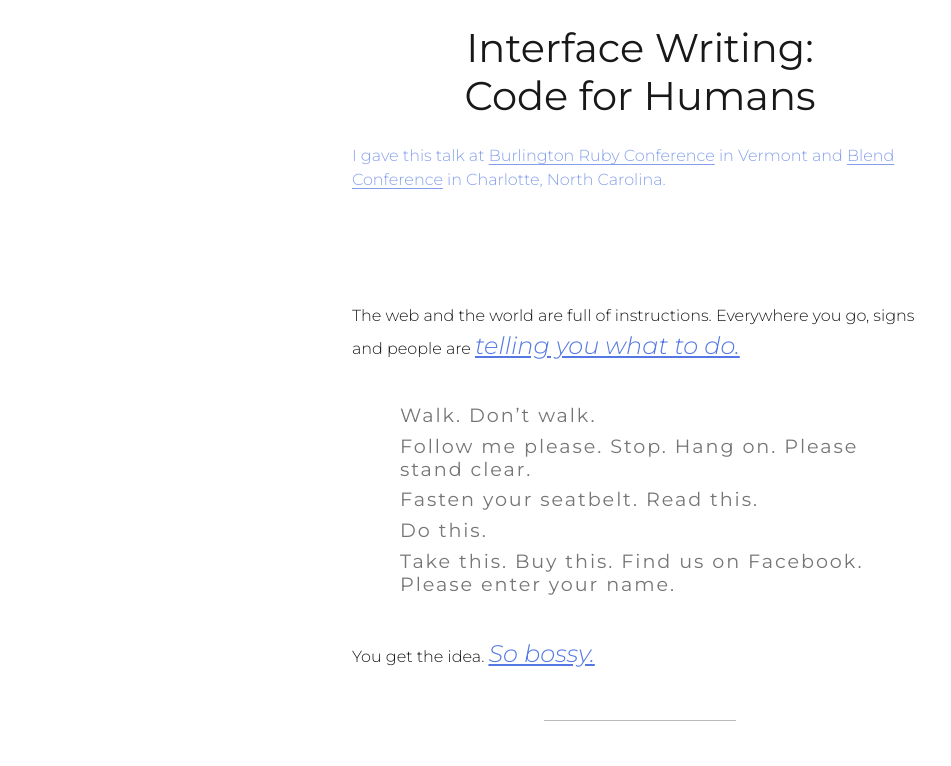
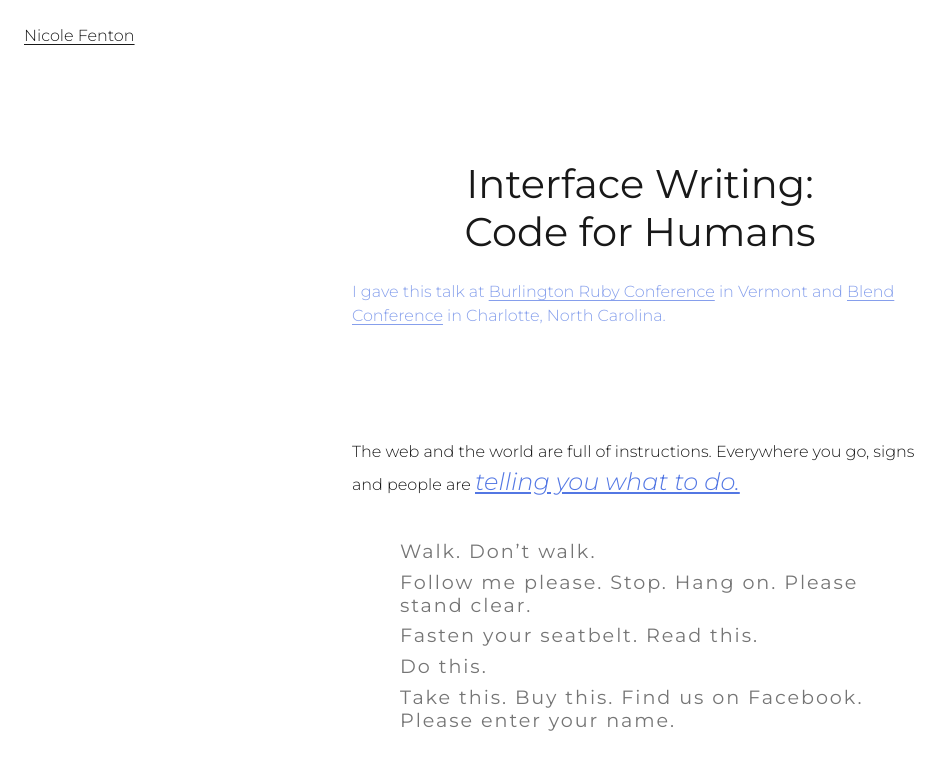
Before and after one commit to f638-typography/manuscript, a plain HTML site: page index.html in a window 1280 px wide. Shown: the top 766 px of the page, without its empty margins (0-951 px from the left). Drawn offline with Linux system fonts and the light colour scheme.

Commit message:
Adding Header for Nicole Fenton

```diff
--- a/index.html
+++ b/index.html
@@ -11,6 +11,9 @@
 		<link rel="stylesheet" href="style.css" />
 	</head>
 	<body>
+		<header>
+			<a href="https://www.nicolefenton.com/interface-writing/">Nicole Fenton</a>
+		</header>
 		<main>
 			<article>
 				<header>
```
